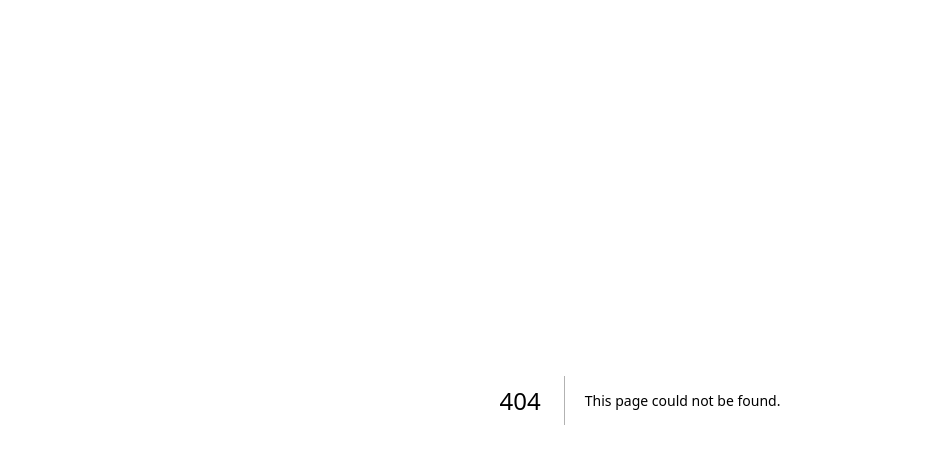
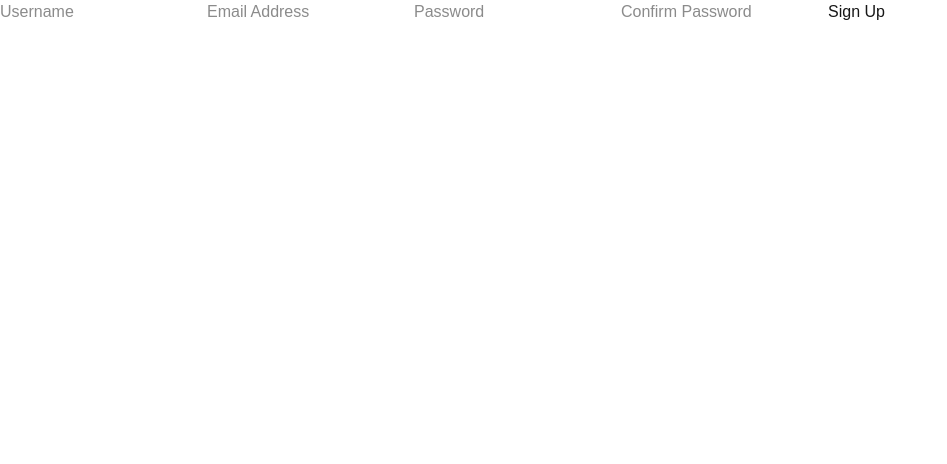
Before and after one commit to JonBabao/SWAP-Skills-Without-A-Price, a Next.js app: page /auth/register in a window 1280 px wide. Before the commit this address had no page. Shown: the top 464 px of the page, without its empty margins (0-947 px from the left). Built offline with nearby package versions, Linux system fonts and the light colour scheme; no server answers.

Commit message:
Create Register.tsx and page.tsx with supabase implementation

```diff
--- /dev/null
+++ b/src/app/auth/register/page.tsx
@@ -0,0 +1,9 @@
+import Register from '../../components/Register';
+
+export default function RegisterPage() {
+    return(
+        <div>
+            <Register />
+        </div>
+    );
+}
--- /dev/null
+++ b/src/app/components/Register.tsx
@@ -0,0 +1,96 @@
+"use client";
+
+import React, { useState } from 'react';
+import { createClient } from '../../../lib/supabase/client';
+
+const Register: React.FC = () => {
+    const supabase = createClient();
+    const [username, setUsername] = useState('');
+    const [email, setEmail] = useState('');
+    const [password, setPassword] = useState('');
+    const [confirmPassword, setConfirmPassword] = useState('');
+    const [error, setError] = useState("");
+    const [success, setSuccess] = useState("");
+
+    const handleSubmit = async (e: React.FormEvent) => {
+        e.preventDefault();
+        setError("");
+        setSuccess("");
+
+        if (!username.trim()) {
+            setError("Username is required.");
+            return;
+        }
+
+        if (password.length < 6) {
+            setError("Password must be at least 6 characters long.");
+            return;
+        }
+
+        if (password !== confirmPassword) {
+            setError("Passwords do not match.");
+            return;
+        }
+
+        const { data, error: signUpError } = await supabase.auth.signUp({
+            email,
+            password,
+            options: { data: { username } }
+        });
+
+        if (signUpError) {
+            setError(signUpError.message);
+            return;
+        }
+
+        if (data.user && !data.session) {
+            console.log("Email confirmation required before authentication.");
+            setSuccess("Check your email to confirm your account before logging in.");
+            return;
+        }
+
+        setSuccess("Registration successful! Check your email for confirmation.");
+    };
+
+    return(
+        <form onSubmit={handleSubmit}>
+            <input
+                type="text"
+                value={username}
+                onChange={(e) => setUsername(e.target.value)}
+                placeholder="Username"
+                required
+            />
+            <input
+                type="email"
+                value={email}
+                onChange={(e) => setEmail(e.target.value)}
+                placeholder="Email Address"
+                required
+            />
+            <input
+                type="password"
+                value={password}
+                onChange={(e) => setPassword(e.target.value)}
+                placeholder="Password"
+                required
+            />
+            <input
+                type="password"
+                value={confirmPassword}
+                onChange={(e) => setConfirmPassword(e.target.value)}
+                placeholder="Confirm Password"
+                required
+            />
+
+            {error && <p className="text-red-500">{error}</p>}
+            {success && <p className="text-green-500">{success}</p>}
+
+            <button type="submit">
+                Sign Up
+            </button>
+        </form>
+    );
+};
+
+export default Register;
```
